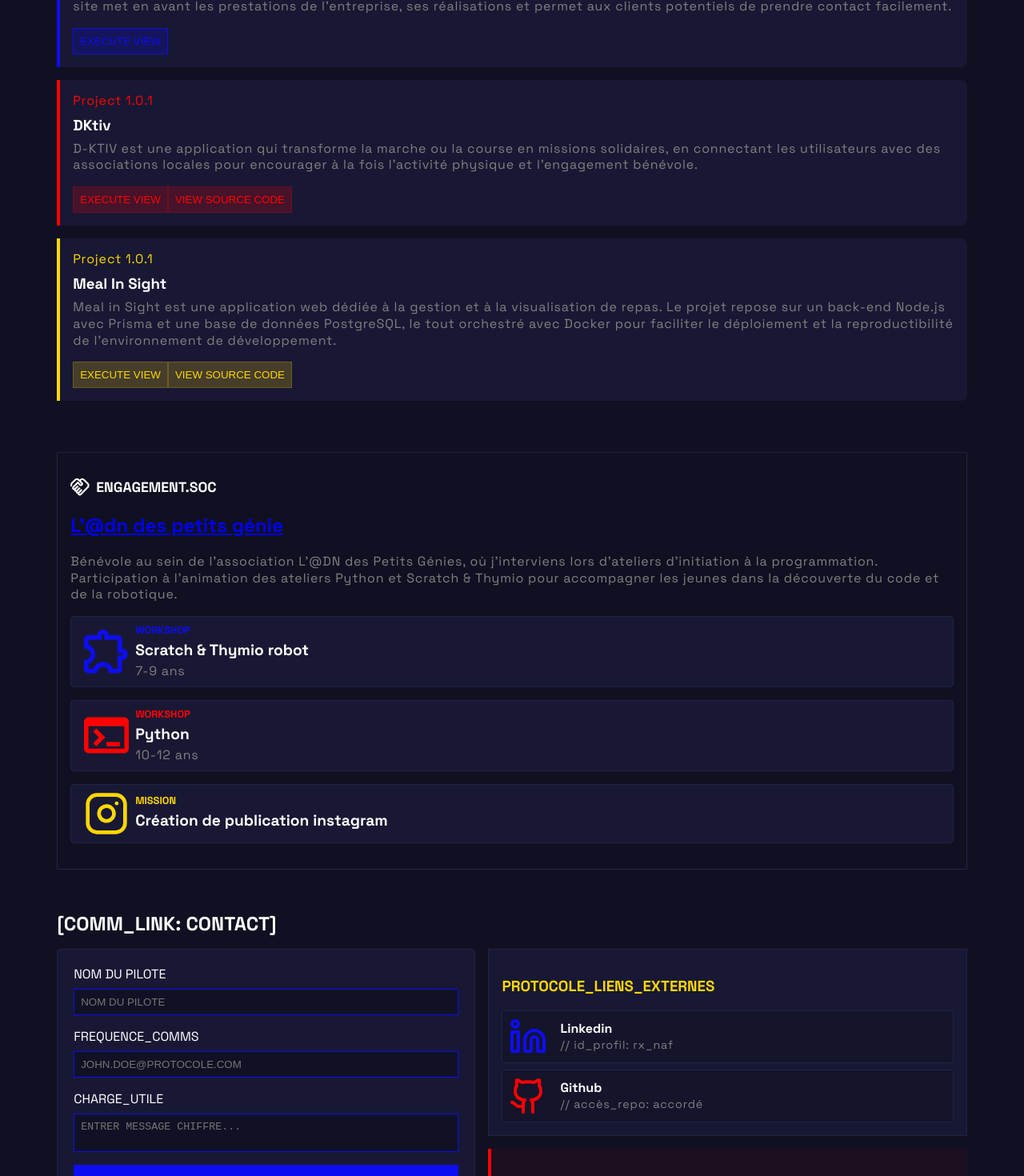
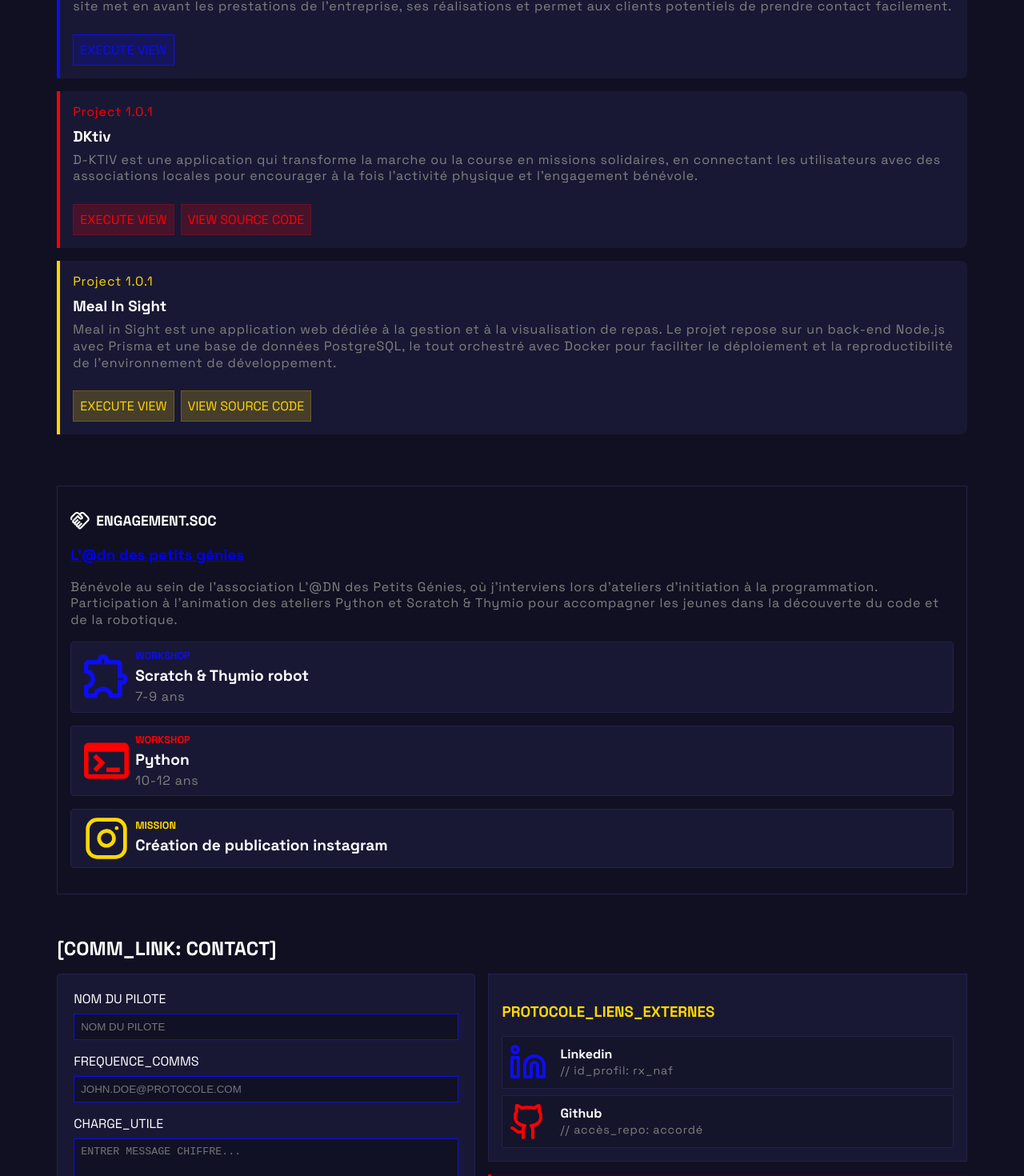
Before and after one commit to christophernafrere/portfolio-new, a Next.js app: page / in a window 1280 px wide. Shown: the part 1330-2800 px from the top of the page at 80% size. Built offline with nearby package versions, Linux system fonts and the light colour scheme.

Commit message:
seo optimisation

```diff
--- a/src/layouts/header.tsx
+++ b/src/layouts/header.tsx
@@ -5,7 +5,7 @@ import styled from "styled-components";
 export default function Header() {
     return (
         <HeaderContainer>
-            <h1>RX-NAF</h1>
+            <h1>Christopher Nafrere | RX-NAF</h1>
         </HeaderContainer>
     );
 }
--- a/src/section/contact.tsx
+++ b/src/section/contact.tsx
@@ -8,14 +8,14 @@ export default function Contact() {
     const [email, setEmail] = useState("");
     const [message, setMessage] = useState("");
     return (
-        <section>
+        <section id="contact" aria-label="Contact">
             <h2 style={{ marginBottom: "16px" }}>[COMM_LINK: CONTACT]</h2>
 
             <Container>
                 <Form
                     onSubmit={async (e) => {
                         e.preventDefault();
-                        const data = await fetch("/api/contact", {
+                        await fetch("/api/contact", {
                             method: "post",
                             headers: { "Content-Type": "application/json" },
                             body: JSON.stringify({
@@ -30,6 +30,9 @@ export default function Contact() {
                         <input
                             onChange={(e) => setName(e.target.value)}
                             type="text"
+                            name="name"
+                            autoComplete="name"
+                            required
                             placeholder="NOM DU PILOTE"
                         />
                     </label>
@@ -38,7 +41,10 @@ export default function Contact() {
                         FREQUENCE_COMMS
                         <input
                             onChange={(e) => setEmail(e.target.value)}
-                            type="text"
+                            type="email"
+                            name="email"
+                            autoComplete="email"
+                            required
                             placeholder="JOHN.DOE@PROTOCOLE.COM"
                         />
                     </label>
@@ -47,6 +53,8 @@ export default function Contact() {
                         CHARGE_UTILE
                         <textarea
                             onChange={(e) => setMessage(e.target.value)}
+                            name="message"
+                            required
                             placeholder="ENTRER MESSAGE CHIFFRE..."
                         />
                     </label>
@@ -62,27 +70,23 @@ export default function Contact() {
 
                         <RSList>
                             <RSCard
-                                onClick={() =>
-                                    window.open(
-                                        "http://www.linkedin.fr/in/christopher-nafrere",
-                                    )
-                                }>
+                                href="https://www.linkedin.com/in/christopher-nafrere"
+                                target="_blank"
+                                rel="noopener noreferrer">
                                 <LinkedinIcon size={48} />
                                 <div>
                                     <h4>Linkedin</h4>
-                                    <p>// id_profil: rx_naf</p>
+                                    <p>{"// id_profil: rx_naf"}</p>
                                 </div>
                             </RSCard>
                             <RSCard
-                                onClick={() =>
-                                    window.open(
-                                        "https://github.com/christophernafrere",
-                                    )
-                                }>
+                                href="https://github.com/christophernafrere"
+                                target="_blank"
+                                rel="noopener noreferrer">
                                 <GithubIcon size={48} />
                                 <div>
                                     <h4>Github</h4>
-                                    <p>// accès_repo: accordé</p>
+                                    <p>{"// accès_repo: accordé"}</p>
                                 </div>
                             </RSCard>
                         </RSList>
@@ -175,13 +179,15 @@ const RSList = styled.div`
     gap: 8px;
 `;
 
-const RSCard = styled.div`
+const RSCard = styled.a`
     border: 1px solid #222249;
     padding: 8px;
     background-color: rgba(16, 16, 34, 50%);
     display: flex;
     align-items: center;
     gap: 16px;
+    text-decoration: none;
+    color: inherit;
 
     border-radius: 2px;
     div {
--- a/src/section/deployment-history.tsx
+++ b/src/section/deployment-history.tsx
@@ -1,13 +1,11 @@
 "use client";
-import ChipIcon from "@/icons/chip-icon";
 import MissionIcon from "@/icons/mission-icon";
 import colors from "@/lib/color";
-import React from "react";
 import styled from "styled-components";
 
 export default function DeploymentHistory() {
     return (
-        <section>
+        <section id="projects" aria-label="Projets déployés">
             <TitleSection>
                 <MissionIcon />
                 DEPLOYMENT_HISTORY
@@ -25,12 +23,12 @@ export default function DeploymentHistory() {
                             réalisations et permet aux clients potentiels de
                             prendre contact facilement.
                         </p>
-                        <button
-                            onClick={() =>
-                                window.open("https://www.bjmultirenov.fr")
-                            }>
+                        <ProjectLink
+                            href="https://www.bjmultirenov.fr"
+                            target="_blank"
+                            rel="noopener noreferrer">
                             EXECUTE VIEW
-                        </button>
+                        </ProjectLink>
                     </DeploymentData>
                 </DeploymentItem>
 
@@ -45,23 +43,19 @@ export default function DeploymentHistory() {
                             encourager à la fois l&apos;activité physique et
                             l&apos;engagement bénévole.
                         </p>
-                        <button
-                            onClick={() =>
-                                window.open(
-                                    "https://dktiv.christopher-nafrere.fr/",
-                                )
-                            }>
+                        <ProjectLink
+                            href="https://dktiv.christopher-nafrere.fr/"
+                            target="_blank"
+                            rel="noopener noreferrer">
                             EXECUTE VIEW
-                        </button>
+                        </ProjectLink>
 
-                        <button
-                            onClick={() =>
-                                window.open(
-                                    "https://github.com/christophernafrere/dktiv-re",
-                                )
-                            }>
+                        <ProjectLink
+                            href="https://github.com/christophernafrere/dktiv-re"
+                            target="_blank"
+                            rel="noopener noreferrer">
                             VIEW SOURCE CODE
-                        </button>
+                        </ProjectLink>
                     </DeploymentData>
                 </DeploymentItem>
 
@@ -78,21 +72,19 @@ export default function DeploymentHistory() {
                             reproductibilité de l&apos;environnement de
                             développement.
                         </p>
-                        <button
-                            onClick={() =>
-                                window.open("https://www.meal-in-sight.fr")
-                            }>
+                        <ProjectLink
+                            href="https://www.meal-in-sight.fr"
+                            target="_blank"
+                            rel="noopener noreferrer">
                             EXECUTE VIEW
-                        </button>
+                        </ProjectLink>
 
-                        <button
-                            onClick={() =>
-                                window.open(
-                                    "https://github.com/christophernafrere/meal-in-sight",
-                                )
-                            }>
+                        <ProjectLink
+                            href="https://github.com/christophernafrere/meal-in-sight"
+                            target="_blank"
+                            rel="noopener noreferrer">
                             VIEW SOURCE CODE
-                        </button>
+                        </ProjectLink>
                     </DeploymentData>
                 </DeploymentItem>
             </DeploymentList>
@@ -128,7 +120,7 @@ const DeploymentItem = styled.li`
     &:nth-child(3n + 1) {
         border-left: 4px solid rgba(${colors.primary.blue});
         color: rgba(${colors.primary.blue});
-        button {
+        a {
             border: 1px solid rgba(${colors.primary.blue});
             background-color: rgba(${colors.primary.blue}, 20%);
             color: rgba(${colors.primary.blue});
@@ -138,7 +130,7 @@ const DeploymentItem = styled.li`
     &:nth-child(3n + 2) {
         border-left: 4px solid rgba(${colors.primary.red});
         color: rgba(${colors.primary.red});
-        button {
+        a {
             border: 1px solid rgba(${colors.primary.red}, 20%);
             background-color: rgba(${colors.primary.red}, 20%);
             color: rgba(${colors.primary.red});
@@ -148,14 +140,19 @@ const DeploymentItem = styled.li`
     &:nth-child(3n + 3) {
         border-left: 4px solid rgba(${colors.primary.yellow});
         color: rgba(${colors.primary.yellow});
-        button {
+        a {
             border: 1px solid rgba(${colors.primary.yellow}, 20%);
             background-color: rgba(${colors.primary.yellow}, 20%);
             color: rgba(${colors.primary.yellow});
         }
     }
 
-    button {
+    a {
+        display: inline-block;
+        text-decoration: none;
+        text-transform: uppercase;
+        margin-right: 8px;
+        margin-top: 8px;
         cursor: pointer;
         padding: 8px;
     }
@@ -172,6 +169,5 @@ const DeploymentData = styled.div`
         margin-bottom: 16px;
     }
 `;
-const DeploymentPreview = styled.img`
-    flex: 1;
-`;
+
+const ProjectLink = styled.a``;
--- a/src/section/engagement.tsx
+++ b/src/section/engagement.tsx
@@ -9,16 +9,16 @@ import styled from "styled-components";
 
 export default function Engagement() {
     return (
-        <Section>
+        <Section id="engagement" aria-label="Engagement associatif">
             <TitleSection>
                 <EngagementIcon />
                 ENGAGEMENT.SOC
             </TitleSection>
-            <h2>
+            <h3>
                 <a href="https://www.ladndespetitsgenies.fr/">
-                    L'@dn des petits génie
+                    L&apos;@dn des petits génies
                 </a>
-            </h2>
+            </h3>
             <p>
                 Bénévole au sein de l&apos;association L&apos;@DN des Petits
                 Génies, où j&apos;interviens lors d&apos;ateliers
--- a/src/section/skills.tsx
+++ b/src/section/skills.tsx
@@ -10,7 +10,7 @@ import styled from "styled-components";
 
 export default function Skills() {
     return (
-        <section>
+        <section id="skills" aria-label="Compétences techniques">
             <TitleSection>
                 <ChipIcon /> SYSTEM.CAPACILITIES[ ]
             </TitleSection>
```
Also changed, not shown: src/app/layout.tsx (+60 -3 lines), src/app/page.tsx (+10 -1 lines), src/app/robots.ts (added, +13 -0 lines), src/app/sitemap.ts (added, +13 -0 lines), src/lib/seo.ts (added, +77 -0 lines), src/section/hero-header.tsx (+5 -2 lines).
